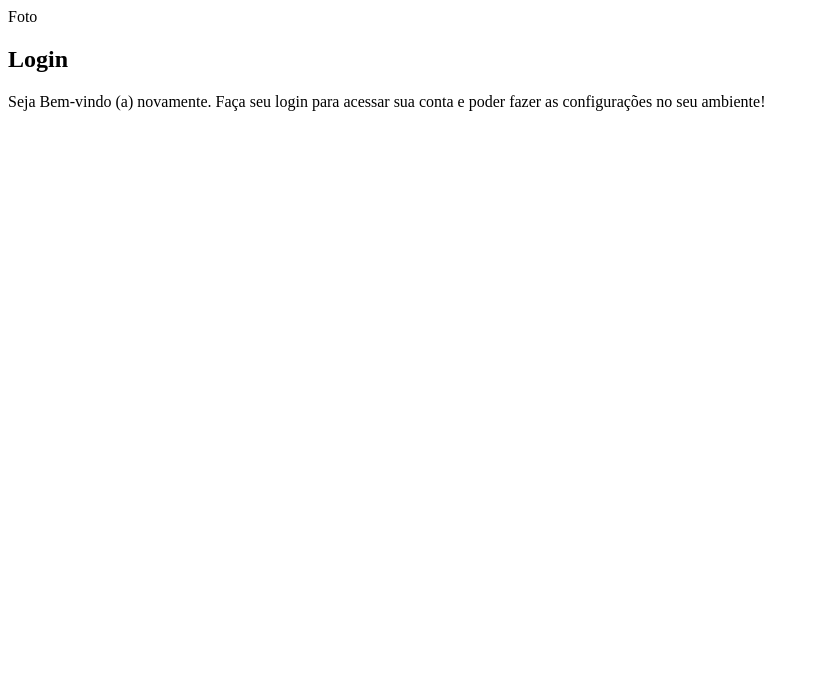
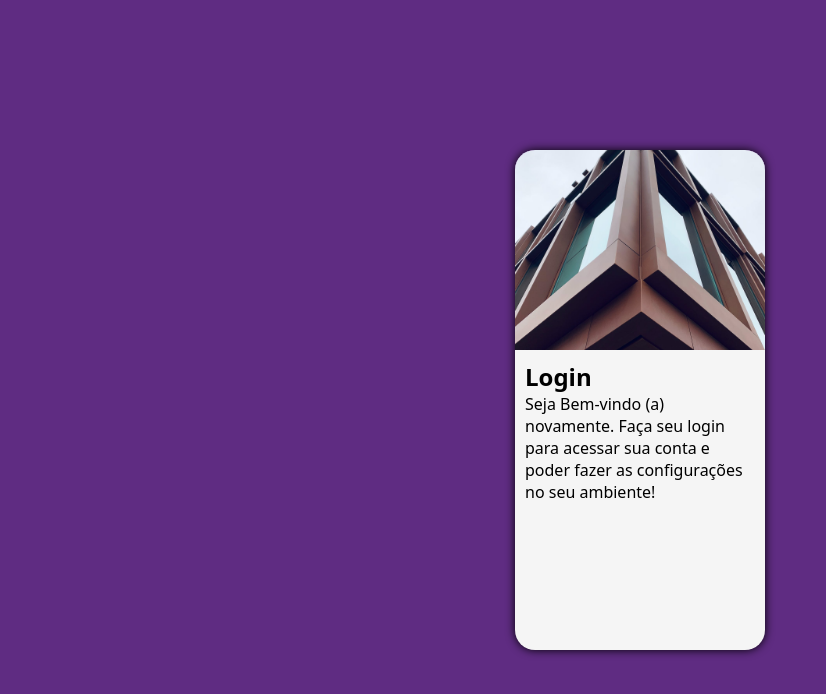
Before and after one commit to gabrielmoraesdepaula/projeto-login, a plain HTML site: page index.html in a window 1280 px wide. Shown: the whole page, without its empty margins (0-826 px from the left). Drawn offline with Linux system fonts and the light colour scheme.

Commit message:
atualizando meu projeto login

```diff
--- a/estilos/style.css
+++ b/estilos/style.css
@@ -5,3 +5,50 @@ Paleta de cores:
 Verde: #49a09d
 Lilas: #5f2c82
 */
+
+* {
+    font-family: system-ui, -apple-system, BlinkMacSystemFont, 'Segoe UI', Roboto, Oxygen, Ubuntu, Cantarell, 'Open Sans', 'Helvetica Neue', sans-serif;
+    padding: 0px;
+    margin: 0px;
+    box-sizing: border-box;
+}
+
+body, html {
+       background-color: #5f2c82;
+       height: 100vh;
+       width: 100vw;
+}
+
+main {
+    position: relative;
+    height: 100vh;
+    width: 100vw;
+}
+
+section#login {
+    position: absolute;
+    top: 50%;
+    left: 50%;
+    transform: translate(-50%, -50%);
+    overflow: hidden;
+
+    background-color: whitesmoke;
+    width: 250px;
+    height: 500px;
+    border-radius: 20px;
+    box-shadow: 0px 0px 10px black;
+}
+
+section#login > div#imagem {
+    display: block;
+    background: #5f2c82 url(../imagens/imagem-medio.jpg) no-repeat;
+    background-size: cover;
+    background-position: left center;
+    height: 200px;
+}
+
+section#login > div#formulario {
+    display: block;
+    padding: 10px;
+
+}
--- a/index.html
+++ b/index.html
@@ -10,7 +10,6 @@
     <main>
         <section id="login">
         <div id="imagem">
-        Foto
         </div>
         <div id="formulario">
         <h1>Login</h1>
```
